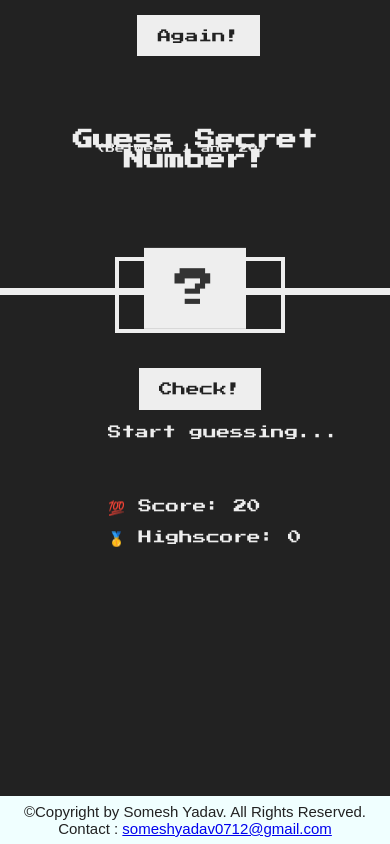
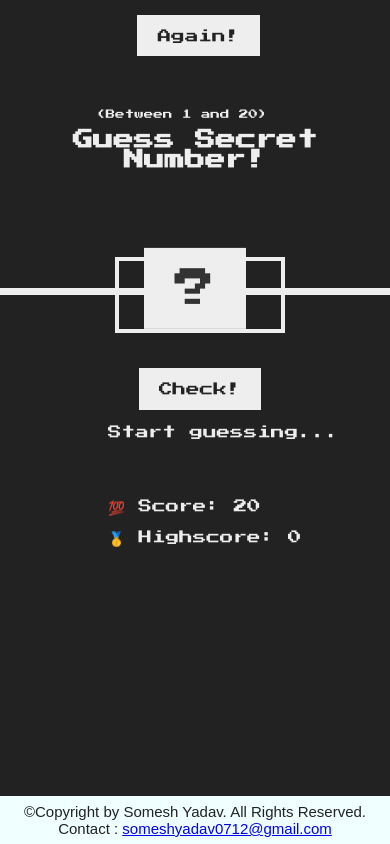
Before and after one commit to iamsomesh/guess-secret-number-game, a plain HTML site: page index.html in a window 390 px wide. Shown: the top 844 px of the page. Drawn offline with Linux system fonts and the light colour scheme.

Commit message:
Update style.css

```diff
--- a/style.css
+++ b/style.css
@@ -162,7 +162,7 @@ h1 {
   .between {
     font-size: 1.4rem;
     position: absolute;
-    top: 21rem;
+    top: 16rem;
     right: 18rem;
 }
 }
```
